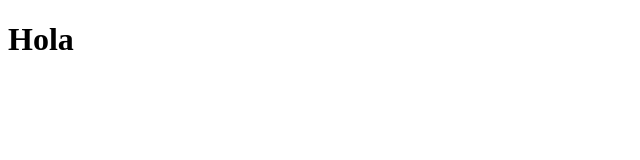
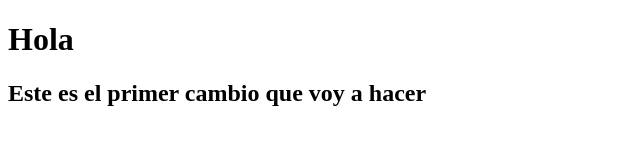
Before and after one commit to aburriyo/Proyecto1, a plain HTML site: page index.html in a window 1280 px wide. Shown: the whole page, without its empty margins (0-640 px from the left). Drawn offline with Linux system fonts and the light colour scheme.

Commit message:
primer cambio dentro de el archivo .index.html

```diff
--- a/index.html
+++ b/index.html
@@ -10,6 +10,8 @@
 <body>
     <header>
         <h1>    Hola    </h1>
+        <h2>    Este es el primer cambio que voy a hacer</h2>
     </header>
+
 </body>
 </html>
```
